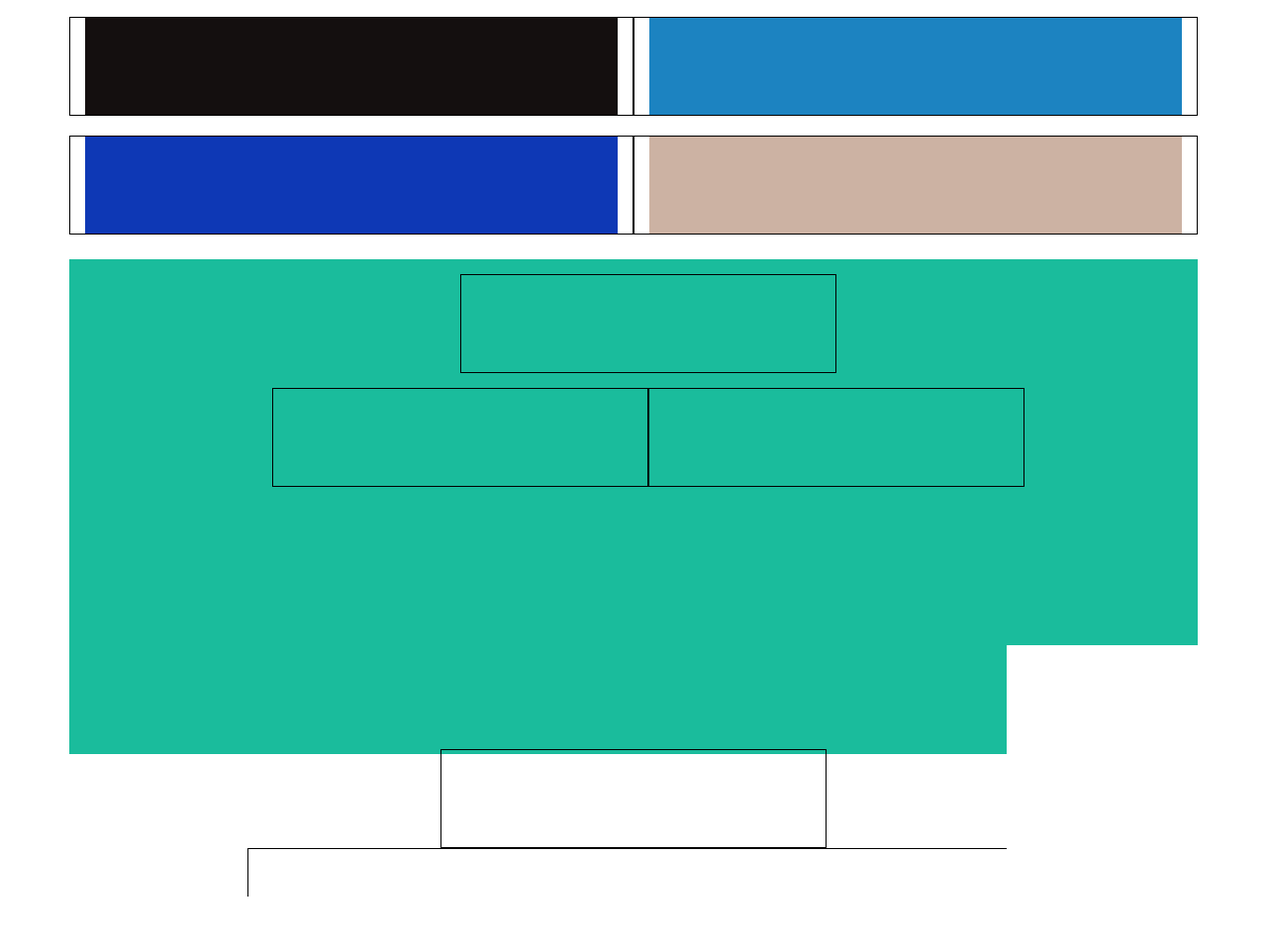
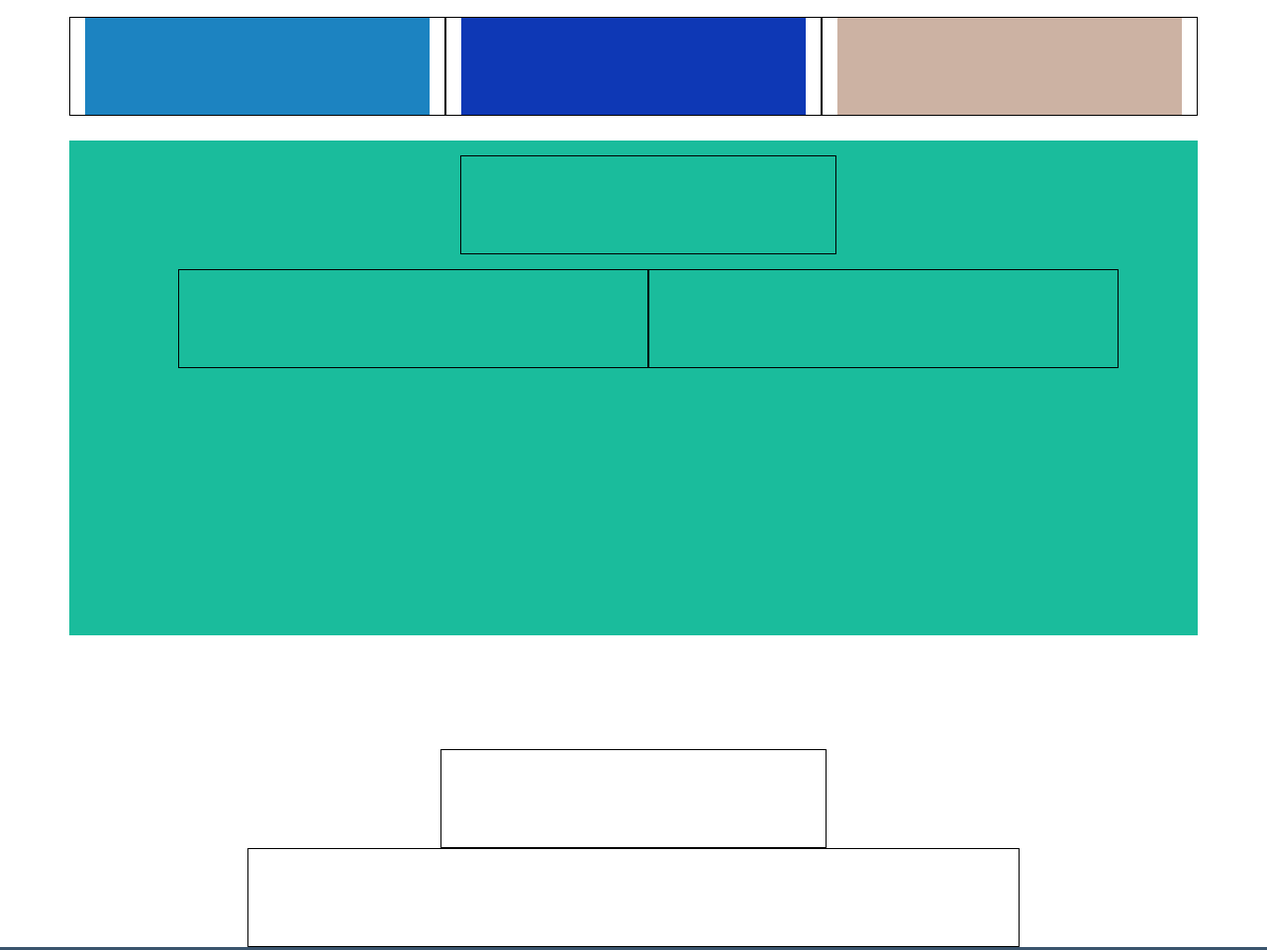
Before and after one commit to Lale98/html-css-bootstrap-freelancer, a plain HTML site: page index.html in a window 1280 px wide. Shown: the part 873-1833 px from the top of the page at 99% size. Drawn offline with nearby package versions, Linux system fonts and the light colour scheme.

Commit message:
struttura desktop

```diff
--- a/index.html
+++ b/index.html
@@ -37,22 +37,22 @@
                     <div class="col-xs-6 col-xs-offset-3"></div>
                 </div>
                 <div class="image row">
-                    <div class="col-xs-12 col-md-6">
+                    <div class="col-xs-12 col-md-6 col-lg-4">
                         <div class="colorpink"></div>
                     </div>
-                    <div class="col-xs-12 col-md-6">
+                    <div class="col-xs-12 col-md-6 col-lg-4">
                         <div class="colorlightblue"></div>
                     </div>
-                    <div class="col-xs-12 col-md-6">
+                    <div class="col-xs-12 col-md-6 col-lg-4">
                         <div class="colorblack"></div>
                     </div>
-                    <div class="col-xs-12 col-md-6">
+                    <div class="col-xs-12 col-md-6 col-lg-4">
                         <div class="colorcyan"></div>
                     </div>
-                    <div class="col-xs-12 col-md-6">
+                    <div class="col-xs-12 col-md-6 col-lg-4">
                         <div class="colorblue"></div>
                     </div>
-                    <div class="col-xs-12 col-md-6">
+                    <div class="col-xs-12 col-md-6 col-lg-4">
                         <div class="colorsalmon"></div>
                     </div>
                 </div>
@@ -62,8 +62,8 @@
                             <div class="col-xs-4 col-xs-offset-4"></div>
                         </div>
                         <div class="row">
-                            <div class="col-xs-8 col-xs-offset-2 col-md-4 col-md-offset-2"></div>
-                            <div class="col-xs-8 col-xs-offset-2 col-md-4 col-md-offset-0"></div>
+                            <div class="col-xs-8 col-xs-offset-2 col-md-4 col-md-offset-2 col-lg-5 col-lg-offset-1"></div>
+                            <div class="col-xs-8 col-xs-offset-2 col-md-4 col-md-offset-0 col-lg-5"></div>
                         </div>
                     </div>
                 </section>
```
